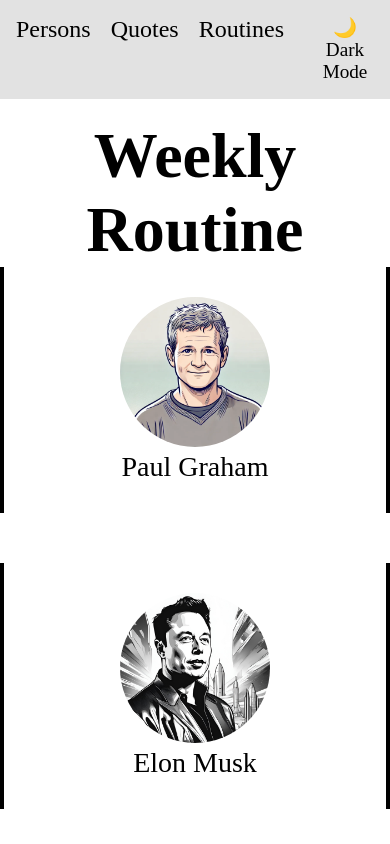
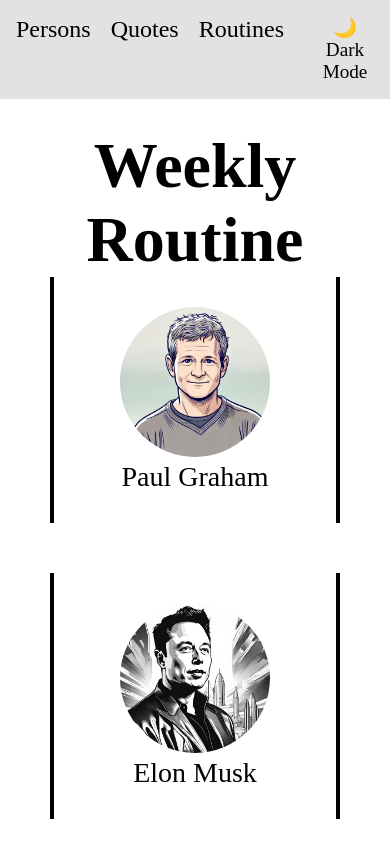
Before and after one commit to Mustafaali82/techgems, a React (Create React App) app: page /routine in a window 390 px wide. Shown: the top 844 px of the page. Built offline with nearby package versions, Linux system fonts and the light colour scheme; a web font is replaced by a local one.

Commit message:
Update global.css

```diff
--- a/src/styles/global.css
+++ b/src/styles/global.css
@@ -689,6 +689,47 @@
     .quotes_title {
         font-size: 2.5rem;
     }
+    .routine_top h2{
+        font-size: 23px;
+    }
+    .close-btn{
+        font-size: 1rem;
+    }
+
+    .day-selector {
+        display: flex;
+        flex-wrap: wrap;
+    }
+    .routine-modal{
+        width: 90%;
+    }
+
+    .routine-section h3{
+        font-size: 20px;
+    }
+    .routine-section p{
+        font-size: 1rem;
+    }
+    .routine-section p strong{
+        font-size: 16px;
+        min-width: 80px;
+    }
+
+    .day-btn{
+        padding: 6px 14px;
+    }
+
+    .routine-card {
+        width: 100%;
+    }
+
+    .routine-container{
+        padding: 30px;
+    }
+
+    .routine-grid{
+        padding: 0 20px;
+    }
 }
 
 @media screen and (min-width: 851px) and (max-width: 1300px) {
```
